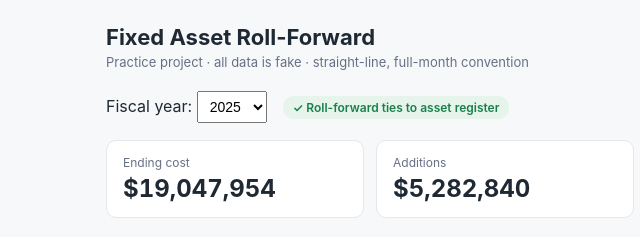
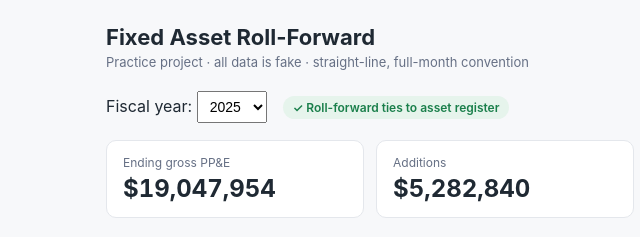
Before and after one commit to ttrreevvoonn/fa-rollforward-dashboard, a plain HTML site: page index.html in a window 1280 px wide. Shown: the top 237 px of the page, 0-640 px from the left. Drawn offline with Linux system fonts and the light colour scheme.

Commit message:
Rename ending cost tile to gross PP&E

```diff
--- a/index.html
+++ b/index.html
@@ -88,7 +88,7 @@ function render() {
   tie.className = "badge " + (tiesOut ? "ok" : "bad");
 
   document.getElementById("tiles").innerHTML = [
-    ["Ending cost", total.endCost],
+    ["Ending gross PP&E", total.endCost],
     ["Additions", total.additions],
     ["Depreciation expense", total.depExp],
     ["Ending net book value", total.nbv],
```
